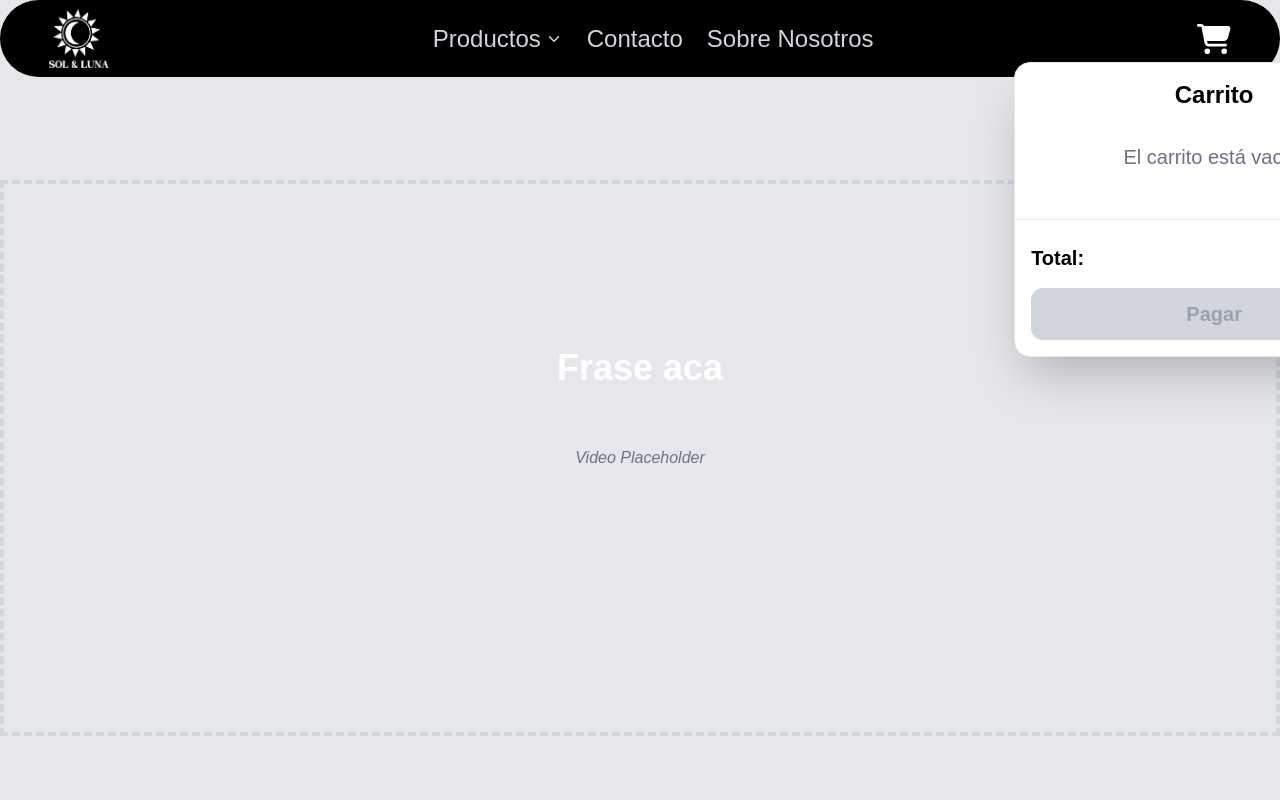
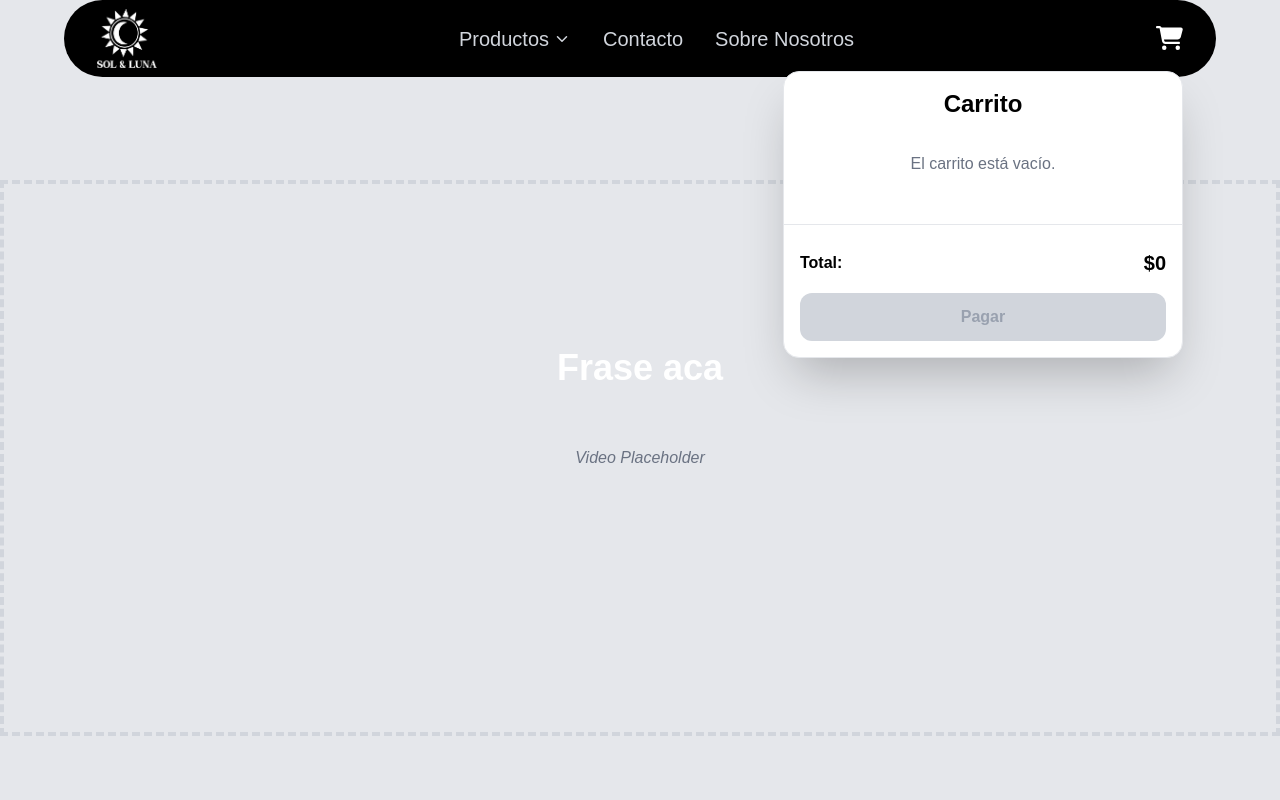
Before and after one commit to Tomas-mazz/Sol-Luna-web, a Next.js app: page / in a window 1280 px wide. Both pictures are taken after a click on the button "Ver carrito". Shown: the top 800 px of the page. Built offline with nearby package versions, Linux system fonts and the light colour scheme.

Commit message:
Mejoras responsive en Navbar y carrito de compras dependiendo de la pantalla

```diff
--- a/components/Navbar/Desktop/DesktopBar.jsx
+++ b/components/Navbar/Desktop/DesktopBar.jsx
@@ -2,7 +2,6 @@ import { useRef } from "react";
 import Link from "next/link";
 import Image from "next/image";
 import DesktopNavLinks from "./DesktopNavLinks";
-import useIsTopNavbar from "../../../hooks/useIsTopNavbar";
 import CartDropdown from "./CartDropdown";
 import { FontAwesomeIcon } from '@fortawesome/react-fontawesome';
 import { faShoppingCart } from '@fortawesome/free-solid-svg-icons';
@@ -13,16 +12,17 @@ export default function DesktopBar({ scrolled, navLinks, cartOpen, setCartOpen }
 
   return (
     <nav className={`
-      hidden md:flex
-      fixed z-50 top-0 left-1/2 -translate-x-1/2 justify-center w-screen text-xl transition-all duration-300
-      ${scrolled ? "pt-6" : ""}
+        hidden md:flex
+        fixed z-50 top-0 left-1/2 -translate-x-1/2 justify-center w-full
+        transition-all duration-300
+        ${scrolled ? "pt-6" : ""}
     `}>
       <div className={`
         flex items-center justify-between pointer-events-auto transition-all duration-300
         rounded-full
         ${scrolled
-          ? "max-w-4xl w-full px-8 py-2  shadow-xl border border-gray-200 bg-black"
-          : "max-w-7xl w-full px-12 py-2  border border-transparent bg-black"
+          ? "w-full px-4 sm:px-6 md:px-8 py-2 max-w-[90%] md:max-w-3xl lg:max-w-5xl shadow-xl border border-gray-200 bg-black"
+          : "w-full px-4 sm:px-6 md:px-8 py-2 max-w-[95%] md:max-w-4xl lg:max-w-6xl border border-transparent bg-black"
         }
       `}>
         {/* Logo */}
--- a/components/Navbar/Desktop/DesktopNavLinks.jsx
+++ b/components/Navbar/Desktop/DesktopNavLinks.jsx
@@ -4,41 +4,41 @@ import styles from '../../../styles/Navbar.module.css';
 import { ChevronDown } from "lucide-react";
 
 export default function DesktopNavLinks({ scrolled, navLinks }) {
-
-    const centerLinks = navLinks.filter(link =>
+  const centerLinks = navLinks.filter(link =>
     ["Productos", "Contacto", "Sobre Nosotros"].includes(link.label)
-    );
+  );
 
   return (
-    <ul className={`
-        flex space-x-6 transition-all duration-300
-        ${scrolled ? 'text-xl' : 'text-2xl'}
-      `}>
-
+    <ul
+      className={`
+        flex gap-4 sm:gap-6 md:gap-8
+        text-base sm:text-lg md:text-xl
+        transition-all duration-300
+        ${scrolled ? "text-base sm:text-lg" : "text-lg sm:text-xl"}
+      `}
+    >
       {centerLinks.map(link =>
-        link.dropdown
-        ? (
-
+        link.dropdown ? (
           <div className="relative group" key={link.label}>
-            <span className={`font-medium cursor-pointer flex items-center gap-1 ${styles.linkUnderline}`}>
+            <span
+              className={`
+                font-medium cursor-pointer flex items-center gap-1
+                ${styles.linkUnderline}
+              `}
+            >
               {link.label}
               <ChevronDown
                 size={18}
                 className="transition-transform duration-300 group-hover:rotate-180"
               />
             </span>
-
-            {/* Dropdown visible SOLO en hover */}
             <DesktopDropdownMenu items={link.dropdown} />
-
           </div>
-
         ) : (
-
           <Link
             key={link.label}
             href={link.href}
-            className={styles.linkUnderline}
+            className={`${styles.linkUnderline} font-medium`}
           >
             {link.label}
           </Link>
--- a/components/Navbar/Navbar.jsx
+++ b/components/Navbar/Navbar.jsx
@@ -14,8 +14,10 @@ export default function Navbar() {
 
   return (
     <>
+      <div className="w-full max-w-screen-2xl mx-auto px-4 sm:px-6 lg:px-8">
       {/* Barra desktop/tablet */}
       <DesktopBar scrolled={scrolled} navLinks={navLinks} cartOpen={cartOpen} setCartOpen={setCartOpen}/>
+      </div>
 
       {/* Barra inferior mobile */}
       <MobileBar setMenuOpen={setMenuOpen} cartOpen={cartOpen} setCartOpen={setCartOpen} cartItems={cartItems} />
--- a/styles/Navbar.module.css
+++ b/styles/Navbar.module.css
@@ -101,6 +101,24 @@
   transform: translateX(0);
 }
 
+@media (min-width: 1480px) and (max-width: 1700px) {
+  .topCarrito,
+  .scrolledCarrito {
+    left: 50% !important;
+    right: auto !important;
+    transform: translateX(-50%) !important;
+  }
+}
+
+@media (min-width: 768px) and (max-width: 1480px) {
+  .cartDropdown {
+    margin-top: 20px;
+    right: 0;
+    left: auto;
+    transform: none;
+  }
+}
+
 
 
 /* CARRITO MOBILE */
--- a/styles/globals.css
+++ b/styles/globals.css
@@ -16,6 +16,11 @@ body {
   background: var(--background);
   color: var(--foreground);
   font-family: Arial, Helvetica, sans-serif;
+  margin: 0;
+  padding: 0;
+  width: 100%;
+  box-sizing: border-box;
+  overflow-x: hidden;
 }
 
 html {
```
